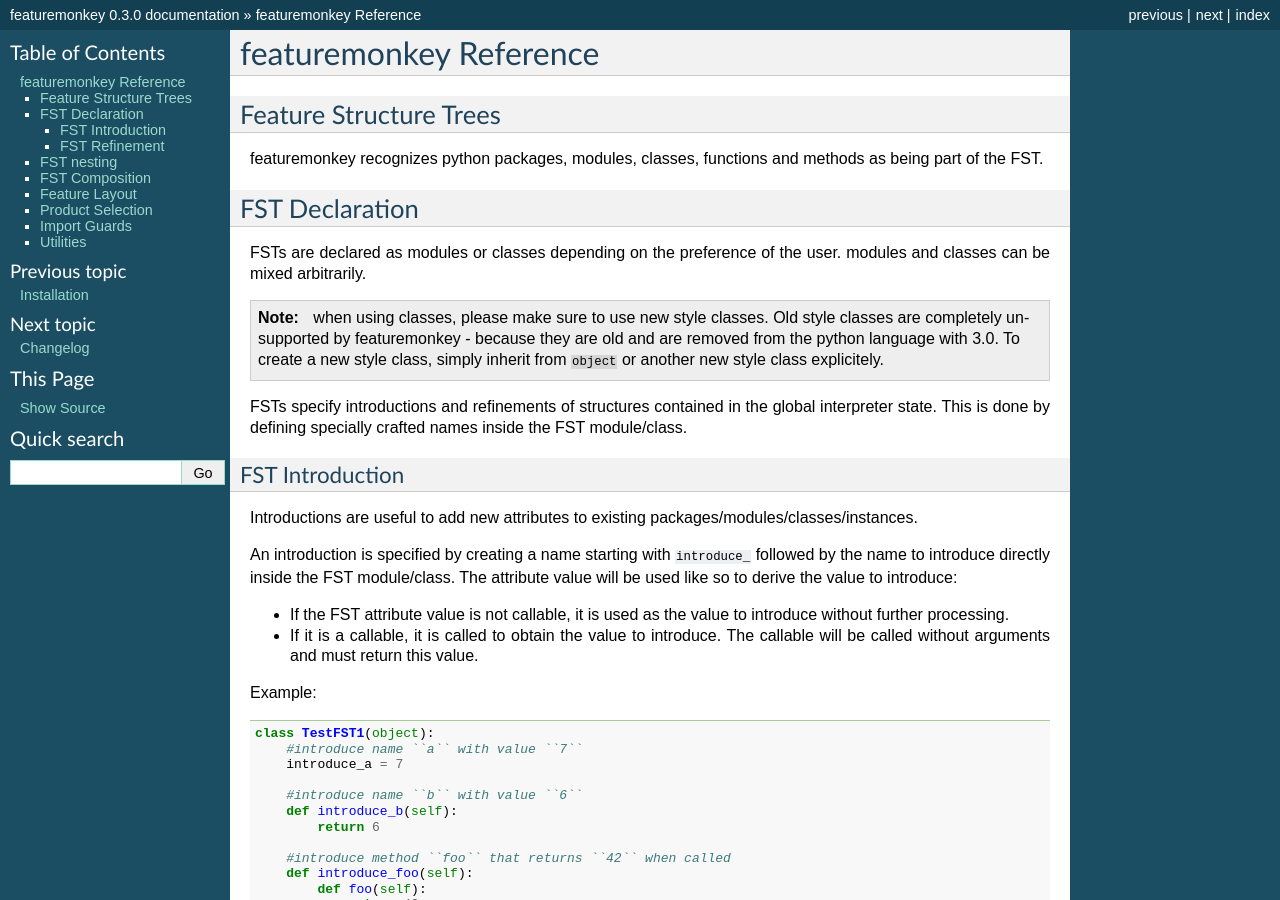
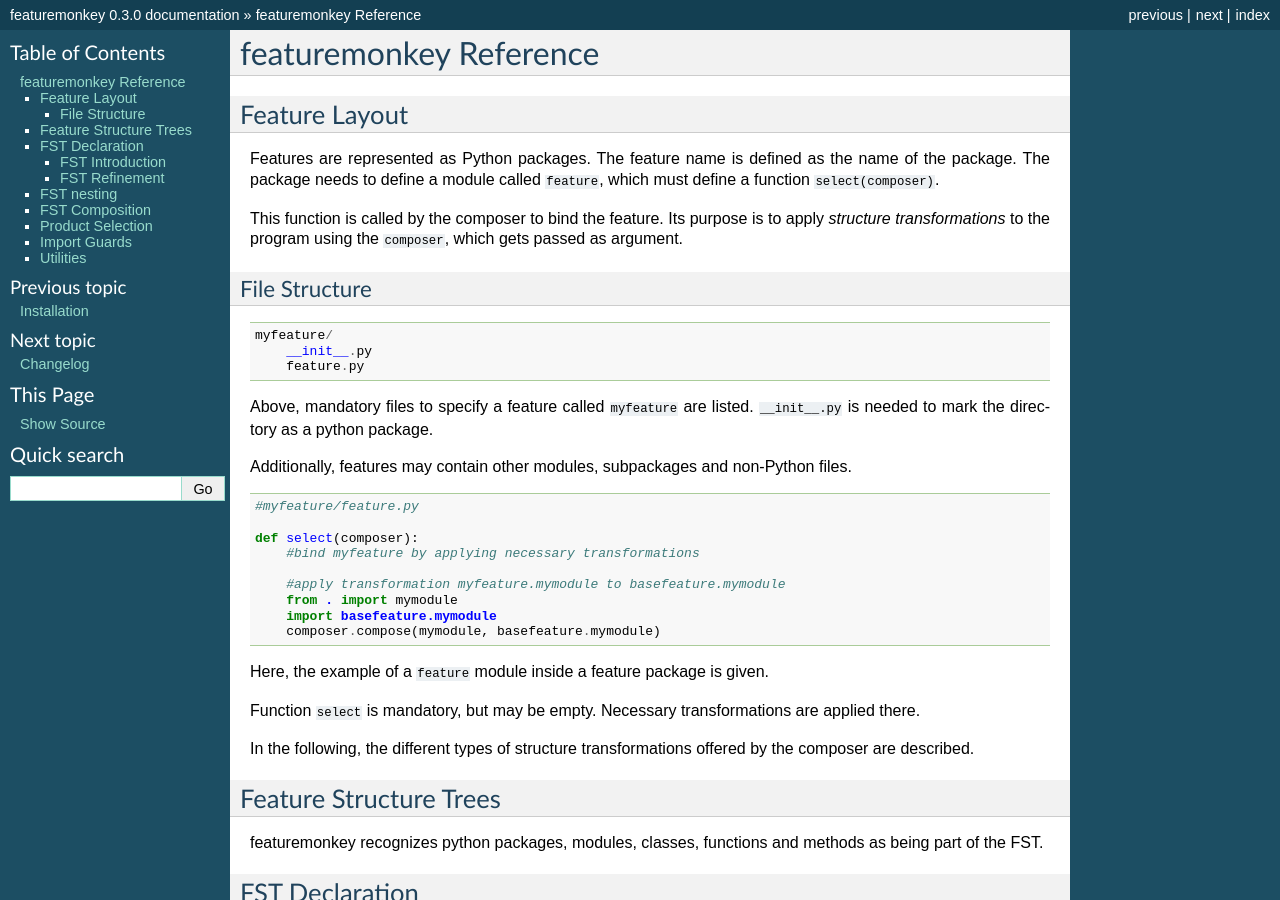
Before and after one commit to henzk/featuremonkey, a Sphinx documentation site: the page built from docs/reference.rst, in a window 1280 px wide and 900 px high. Built offline with Sphinx 7.4.7, drawn with Linux system fonts in a browser that asks for light colours; formulas are drawn with MathJax 3; pages that are not in the unit, such as notebooks, are missing from menus.

Commit message:
docs: section on feature layout

```diff
--- a/docs/reference.rst
+++ b/docs/reference.rst
@@ -1,6 +1,58 @@
 ************************
 featuremonkey Reference
 ************************
+
+Feature Layout
+===================
+
+Features are represented as Python packages.
+The feature name is defined as the name of the package.
+The package needs to define a module called ``feature``,
+which must define a function ``select(composer)``.
+
+This function is called by the composer to bind the feature.
+Its purpose is to apply *structure transformations*
+to the program using the ``composer``, which gets passed as argument.
+
+
+File Structure
+-------------------
+
+::
+
+    myfeature/
+        __init__.py
+        feature.py
+
+
+Above, mandatory files to specify a feature called ``myfeature`` are listed.
+``__init__.py`` is needed to mark the directory as a python package.
+
+Additionally, features may contain other modules, subpackages and non-Python files.
+
+
+::
+
+    #myfeature/feature.py
+
+    def select(composer):
+        #bind myfeature by applying necessary transformations
+
+        #apply transformation myfeature.mymodule to basefeature.mymodule
+        from . import mymodule
+        import basefeature.mymodule
+        composer.compose(mymodule, basefeature.mymodule)
+
+
+Here, the example of a ``feature`` module inside a feature package is given.
+
+Function ``select`` is mandatory, but may be empty.
+Necessary transformations are applied there.
+
+In the following, the different types of structure transformations offered by the composer
+are described.
+
+
 
 Feature Structure Trees
 =========================
```
Also changed, not shown: other parts of docs/reference.rst (+1 -2 lines).
